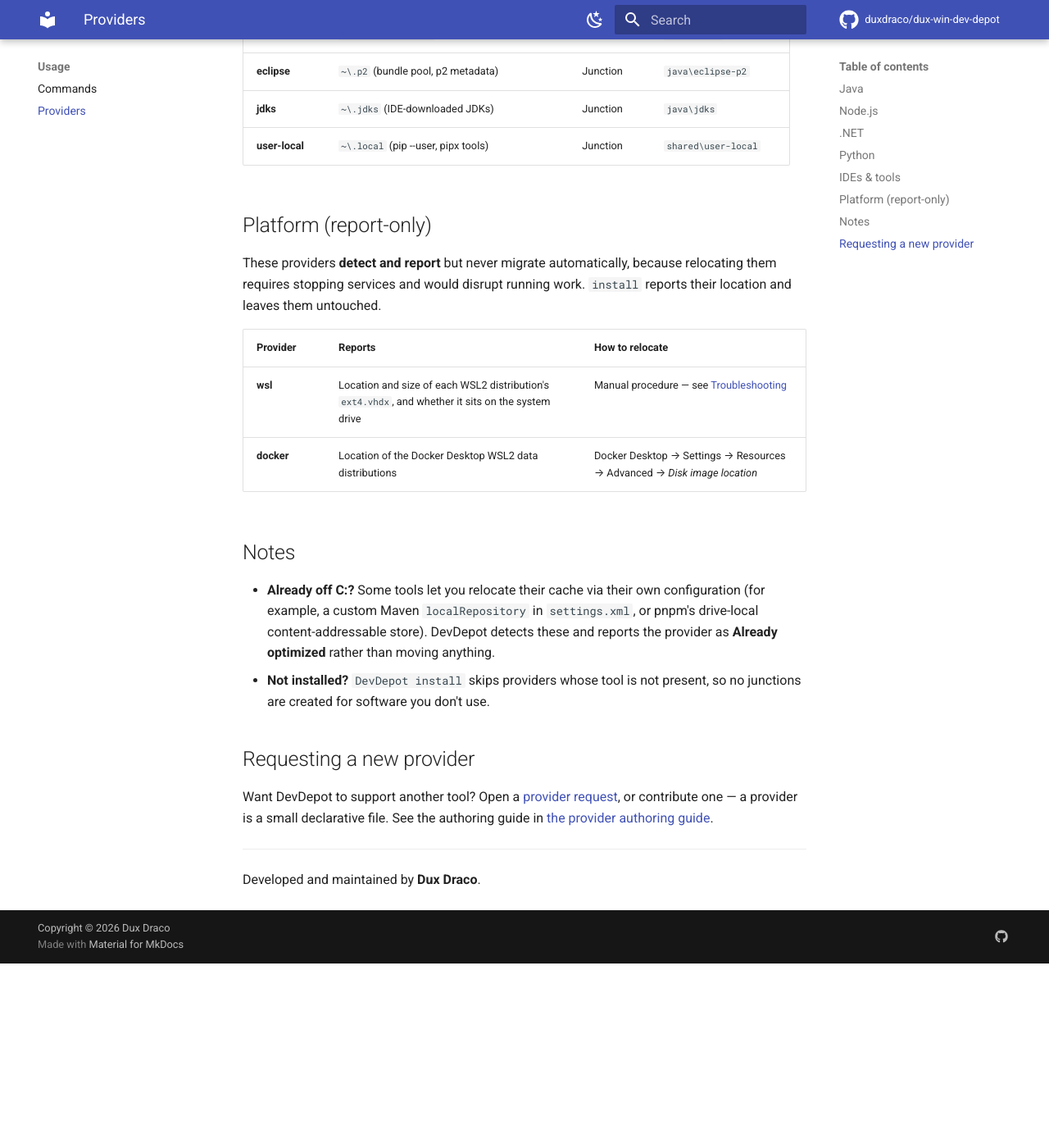
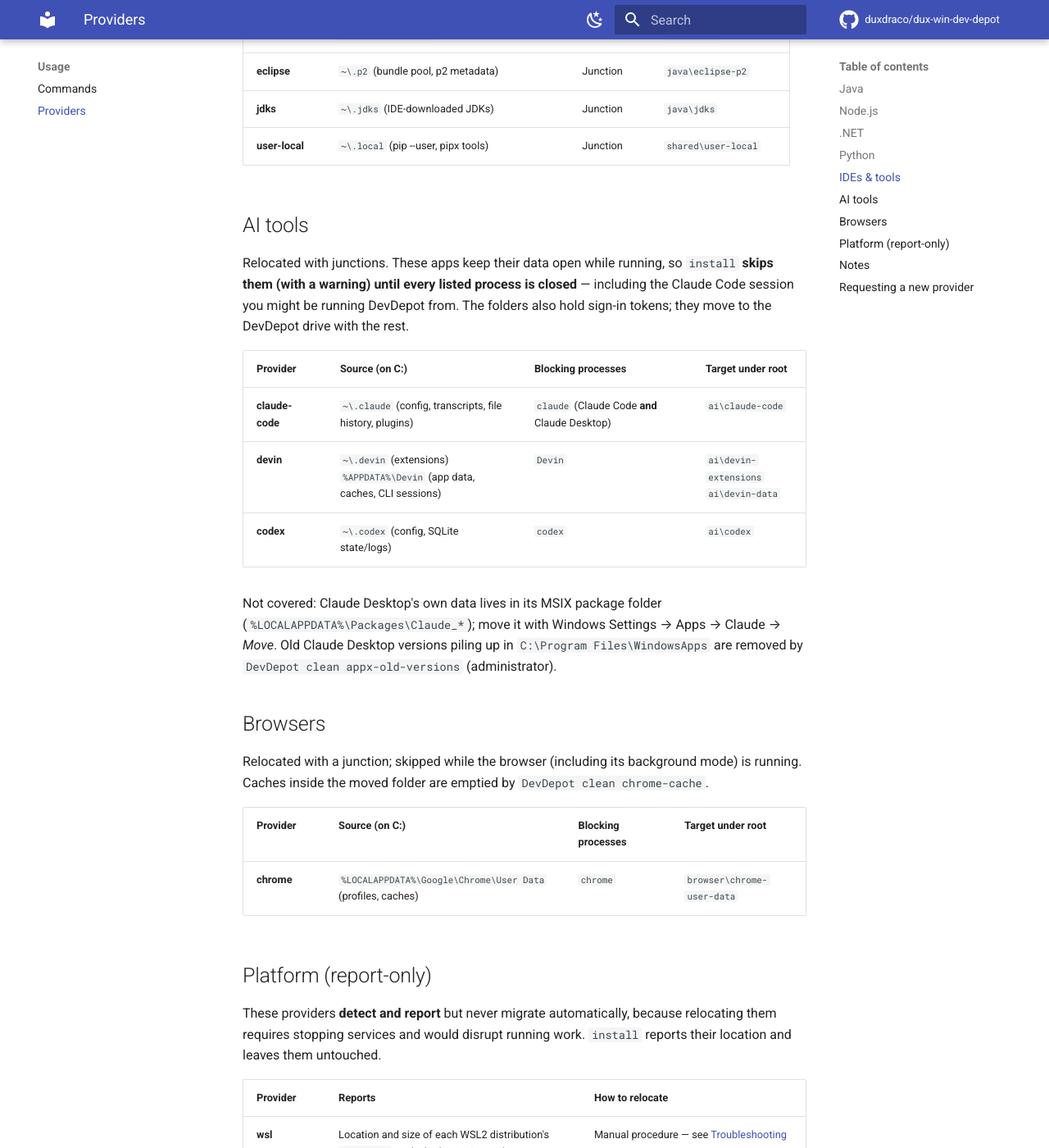
Before and after one commit to duxdraco/dux-win-dev-depot, an MkDocs documentation site: the page built from docs/supported-providers.md, in a window 1280 px wide and 1400 px high, scrolled down 2134 px. Shown: the whole window at 82% size. Built offline with MkDocs 1.6.1 and Material for MkDocs 9.7.7, drawn with Linux system fonts in a browser that asks for light colours; comment, search, counter and statistics services are not loaded; before the commit the page ends 3309 px from its top, so only the background shows below that.

Commit message:
feat: AI/browser providers, BlockingProcesses guard and clean command
Providers (junction-based):
- claude-code: ~\.claude -> ai\claude-code
- devin: ~\.devin, %APPDATA%\Devin -> ai\devin-extensions, ai\devin-data
- codex: ~\.codex -> ai\codex
- chrome: Chrome User Data -> browser\chrome-user-data

Engine:
- New provider metadata BlockingProcesses. Migrate returns Skipped with a
  warning (surfaced in the install report) while any listed process runs,
  instead of moving a folder whose files are held open.
- Get-DevDepotRunningProcess helper in Detection; provider info shows blockers.

clean command (+ clean.ps1 wrapper, new DevDepot.Cleanup module):
- temp: %TEMP% files older than 7 days
- chrome-cache / edge-cache: Chromium cache folders, skipped while the browser runs
- appx-old-versions (admin): superseded MSIX versions installed for no user,
  via Remove-AppxPackage in Windows PowerShell (Appx does not load in PS7)
- hibernate (admin): powercfg /hibernate off
- -WhatIf measures only; task ids limit the run.

Docs: SUPPORTED_PROVIDERS, commands, Providers, README, CHANGELOG.
Tests: Pester cases for the guard and cleanup tasks. Pester 5 is not
available on the dev machine, so they were exercised as plain assertions;
the admin-only appx path is unverified.

Co-Authored-By: Claude Opus 5.5 <noreply@anthropic.com>

```diff
--- a/SUPPORTED_PROVIDERS.md
+++ b/SUPPORTED_PROVIDERS.md
@@ -58,6 +58,35 @@ junctions. **Close the application before migrating.**
 | **jdks** | `~\.jdks` (IDE-downloaded JDKs) | Junction | `java\jdks` |
 | **user-local** | `~\.local` (pip --user, pipx tools) | Junction | `shared\user-local` |
 
+## AI tools
+
+Relocated with junctions. These apps keep their data open while running, so
+`install` **skips them (with a warning) until every listed process is closed** —
+including the Claude Code session you might be running DevDepot from.
+The folders also hold sign-in tokens; they move to the DevDepot drive with the rest.
+
+| Provider | Source (on C:) | Blocking processes | Target under root |
+|----------|----------------|--------------------|-------------------|
+| **claude-code** | `~\.claude` (config, transcripts, file history, plugins) | `claude` (Claude Code **and** Claude Desktop) | `ai\claude-code` |
+| **devin** | `~\.devin` (extensions)<br>`%APPDATA%\Devin` (app data, caches, CLI sessions) | `Devin` | `ai\devin-extensions`<br>`ai\devin-data` |
+| **codex** | `~\.codex` (config, SQLite state/logs) | `codex` | `ai\codex` |
+
+Not covered: Claude Desktop's own data lives in its MSIX package folder
+(`%LOCALAPPDATA%\Packages\Claude_*`); move it with Windows Settings → Apps →
+Claude → *Move*. Old Claude Desktop versions piling up in
+`C:\Program Files\WindowsApps` are removed by `DevDepot clean appx-old-versions`
+(administrator).
+
+## Browsers
+
+Relocated with a junction; skipped while the browser (including its background
+mode) is running. Caches inside the moved folder are emptied by
+`DevDepot clean chrome-cache`.
+
+| Provider | Source (on C:) | Blocking processes | Target under root |
+|----------|----------------|--------------------|-------------------|
+| **chrome** | `%LOCALAPPDATA%\Google\Chrome\User Data` (profiles, caches) | `chrome` | `browser\chrome-user-data` |
+
 ## Platform (report-only)
 
 These providers **detect and report** but never migrate automatically, because
```
Also changed, not shown: CHANGELOG.md (+11 -0 lines), README.md (+2 -1 lines), docs/Providers.md (+5 -0 lines), docs/commands.md (+24 -0 lines), 12 other files.
